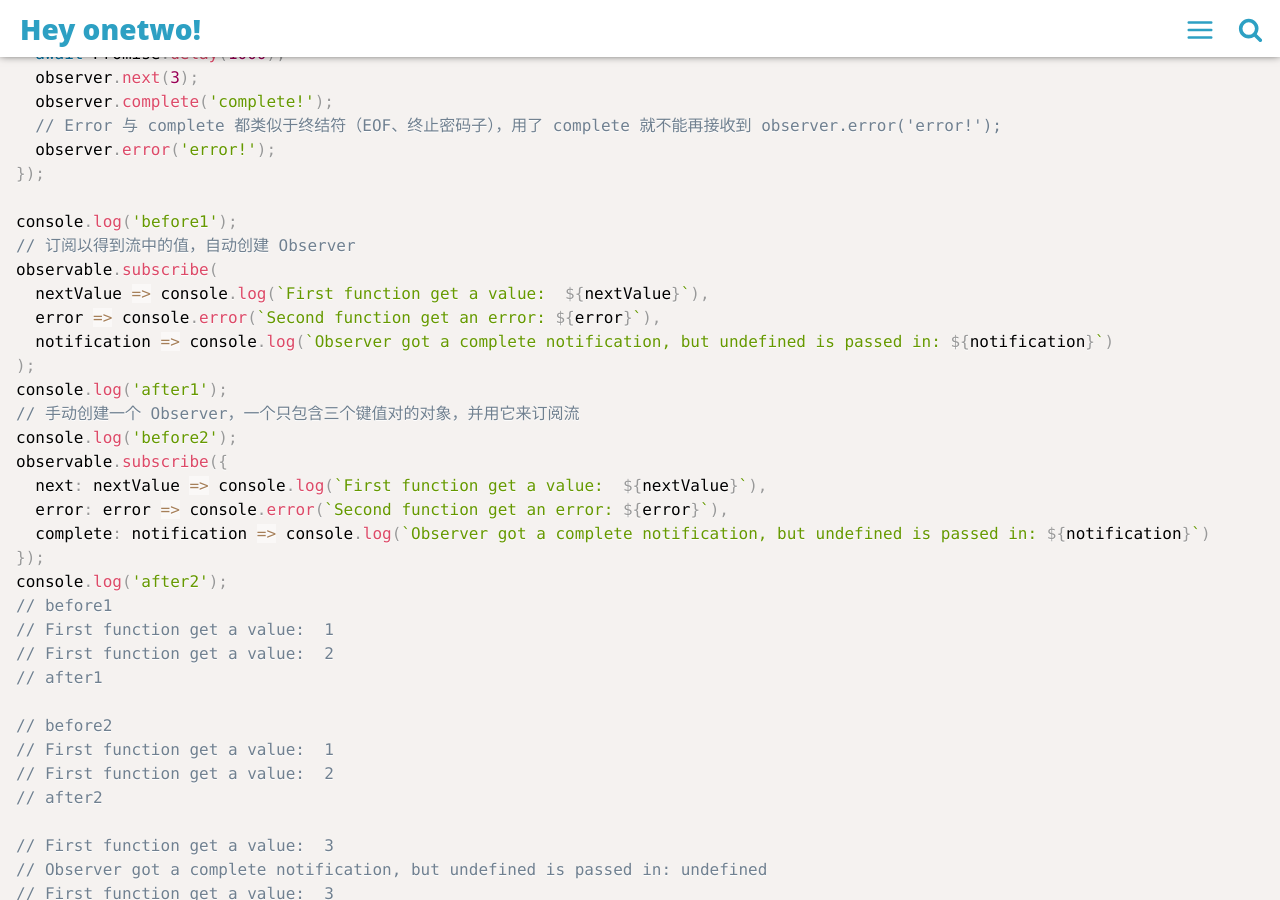
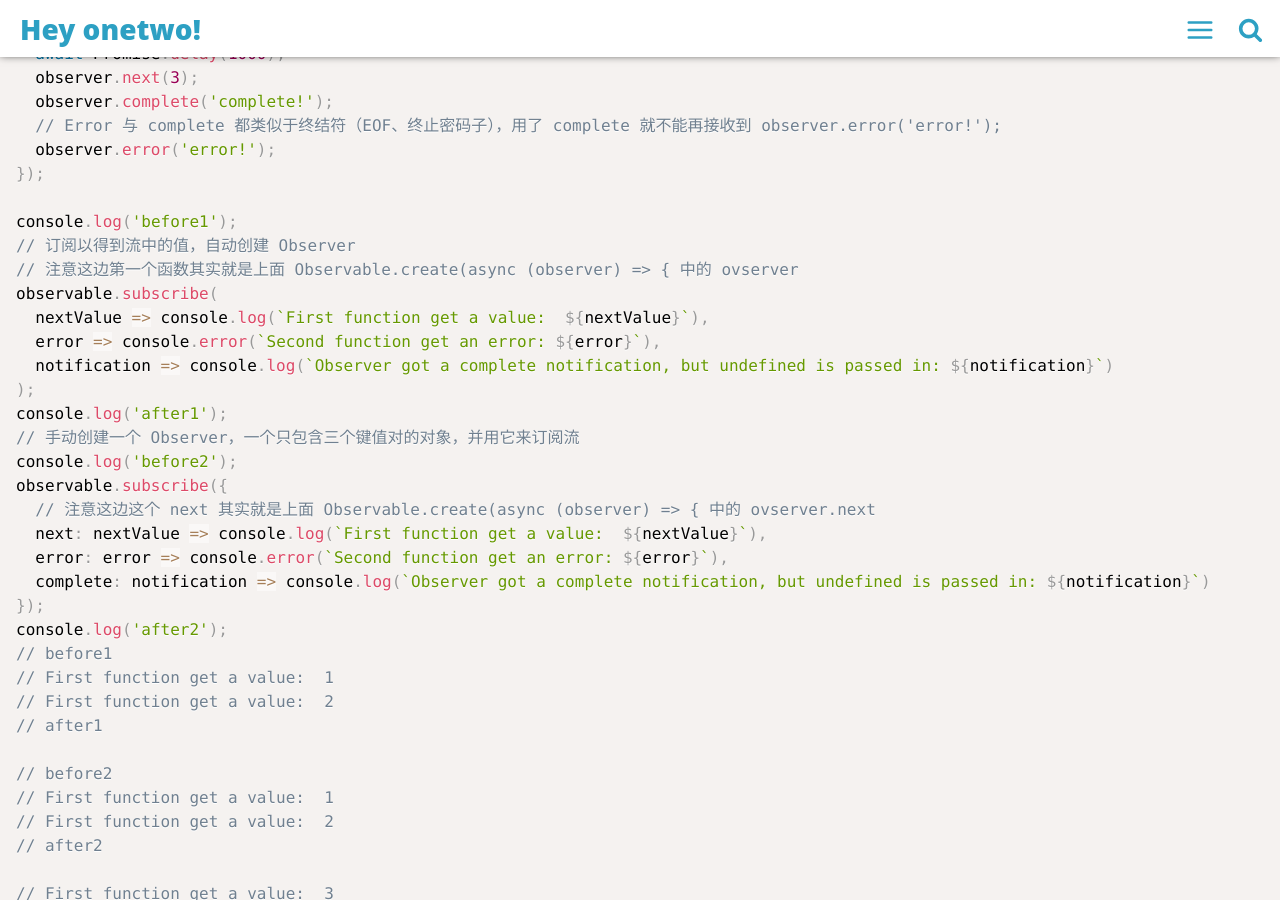
Before and after one commit to linonetwo/linonetwo.github.io, a Jekyll site: the page built from _posts/2017-03-13-RxJS基本函子词典.md, in a window 1280 px wide and 900 px high, scrolled down 2968 px. Built offline with Jekyll 4.4.1, drawn with Linux system fonts in a browser that asks for light colours; comment, search, counter and statistics services are not loaded.

Commit message:
add observer

```diff
--- a/_posts/2017-03-13-RxJS基本函子词典.md
+++ b/_posts/2017-03-13-RxJS基本函子词典.md
@@ -97,6 +97,7 @@ const observable = Observable.create(async (observer) => {
 
 console.log('before1');
 // 订阅以得到流中的值，自动创建 Observer
+// 注意这边第一个函数其实就是上面 Observable.create(async (observer) => { 中的 ovserver
 observable.subscribe(
   nextValue => console.log(`First function get a value:  ${nextValue}`),
   error => console.error(`Second function get an error: ${error}`),
@@ -106,6 +107,7 @@ console.log('after1');
 // 手动创建一个 Observer，一个只包含三个键值对的对象，并用它来订阅流
 console.log('before2');
 observable.subscribe({
+  // 注意这边这个 next 其实就是上面 Observable.create(async (observer) => { 中的 ovserver.next
   next: nextValue => console.log(`First function get a value:  ${nextValue}`),
   error: error => console.error(`Second function get an error: ${error}`),
   complete: notification => console.log(`Observer got a complete notification, but undefined is passed in: ${notification}`)
```
